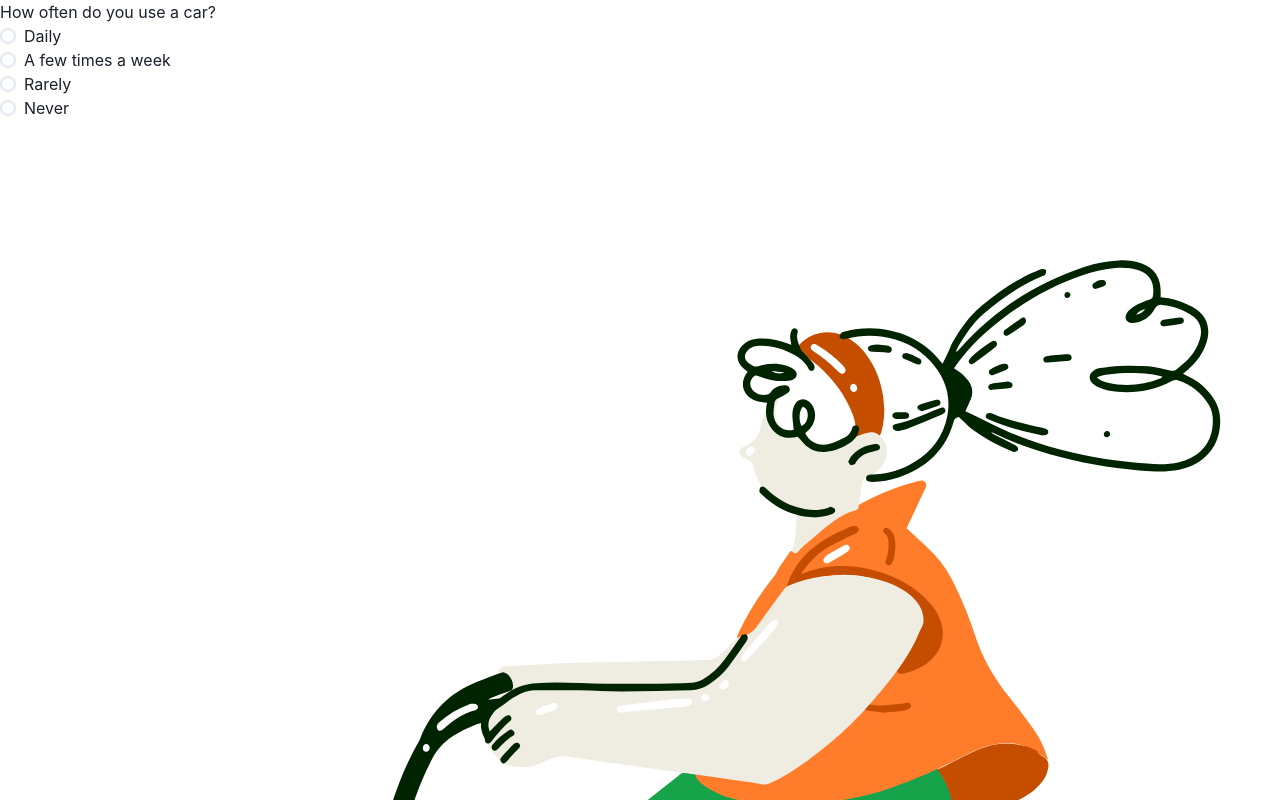
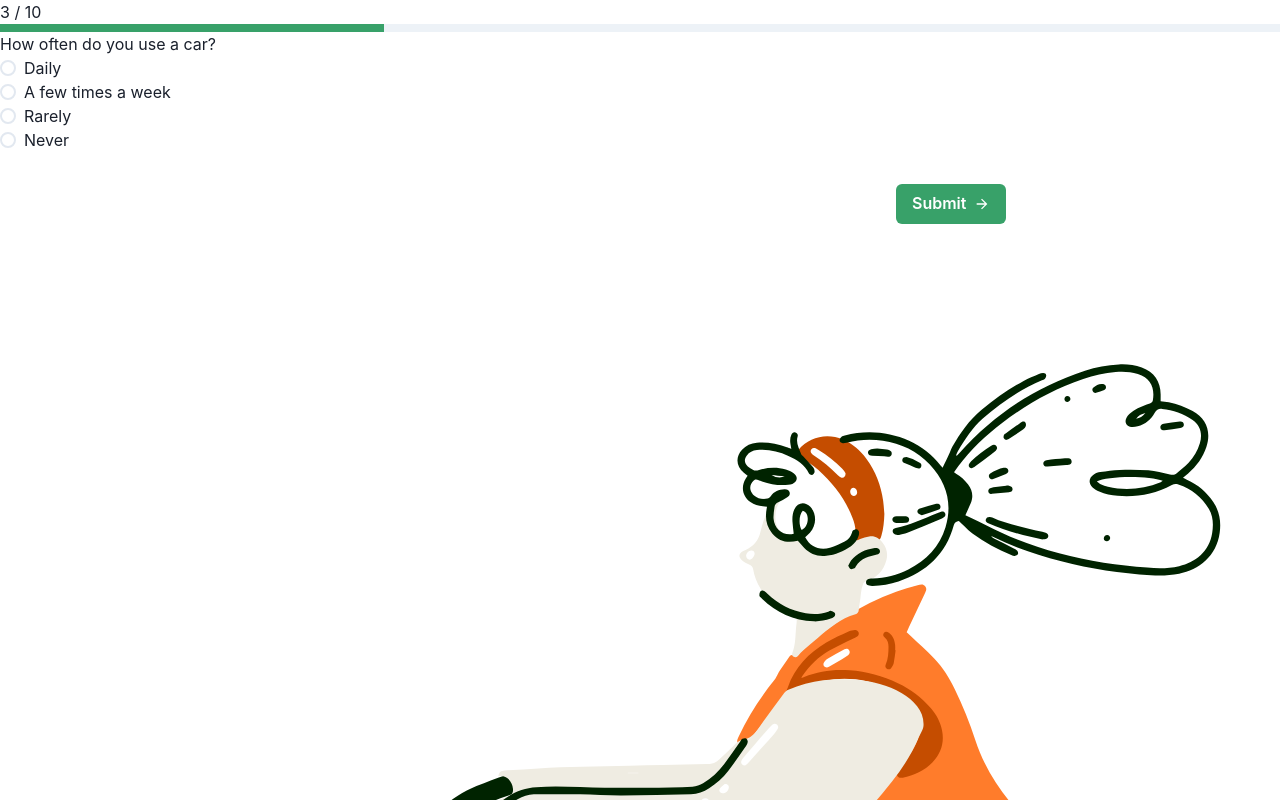
Before and after one commit to NikitaArd/EcoTrace, a React (Vite) app in the folder eco_trace/: page /quiz in a window 1280 px wide. Shown: the top 800 px of the page. Built offline with nearby package versions, Linux system fonts and the light colour scheme.

Commit message:
feat: created extra ui components for Quiz page (progress and button)

```diff
--- a/eco_trace/package.json
+++ b/eco_trace/package.json
@@ -10,6 +10,7 @@
     "preview": "vite preview"
   },
   "dependencies": {
+    "@chakra-ui/icons": "^2.1.1",
     "@chakra-ui/react": "^2.8.2",
     "@emotion/react": "^11.11.4",
     "@emotion/styled": "^11.11.5",
--- a/eco_trace/src/pages/Quiz.jsx
+++ b/eco_trace/src/pages/Quiz.jsx
@@ -1,13 +1,26 @@
 import Bike from "../assets/Bike.svg";
 
-import { RadioGroup } from "@chakra-ui/react";
+import { RadioGroup, Progress, Button } from "@chakra-ui/react";
+import { ArrowForwardIcon } from "@chakra-ui/icons";
 
 import QuizOption from "../components/QuizOption";
 
 export default function Quiz() {
+  const currentQuestion = 3;
+
   return (
     <div className="flex w-screen h-screen bg-transparent">
-      <section className="m-auto h-fit w-fit p-28 border-2 border-green-500 rounded-3xl shadow-xl">
+      <section className="m-auto h-fit w-fit p-28 pt-12 border-2 border-stone-200 rounded-sm shadow-xl">
+        <div className="mt-3 mb-20">
+          <p className="my-2 font-semibold">{currentQuestion} / 10</p>
+          <Progress
+            colorScheme="green"
+            size="sm"
+            value={currentQuestion * 10}
+            mt="0"
+          />
+        </div>
+
         <h1 className="text-3xl font-bold mx-4 my-5">
           How often do you use a car?
         </h1>
@@ -16,13 +29,23 @@ export default function Quiz() {
           <ul className="mt-7">
             <QuizOption value="a">Daily</QuizOption>
 
-						<QuizOption value="b">A few times a week</QuizOption>
+            <QuizOption value="b">A few times a week</QuizOption>
 
-						<QuizOption value="c">Rarely</QuizOption>
+            <QuizOption value="c">Rarely</QuizOption>
 
-						<QuizOption value="d">Never</QuizOption>
+            <QuizOption value="d">Never</QuizOption>
           </ul>
         </RadioGroup>
+
+        <Button
+          rightIcon={<ArrowForwardIcon />}
+          colorScheme="green"
+          variant="solid"
+					mt="8"
+					ml="70%"
+        >
+          Submit
+        </Button>
       </section>
       <img class="absolute max-h-56 ml-32 bottom-0 right-72" src={Bike} />
     </div>
```
Also changed, not shown: 1 other file (tests, documents, lock files or other folders).
